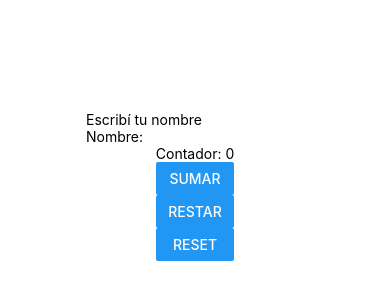
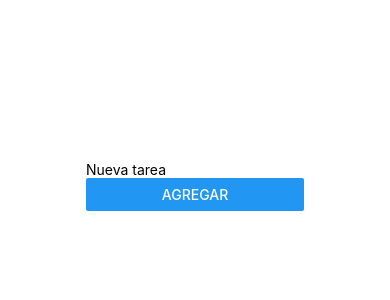
Before and after one commit to eckerdtleonardo1-tech/ExpoApp-actividades, a React Native app: screen / in a window 390 px wide. Shown: the part 236-536 px from the top of the page. Built offline with nearby package versions, Linux system fonts and the light colour scheme.

Commit message:
levante app

```diff
--- a/App.js
+++ b/App.js
@@ -1,16 +1,32 @@
-import { View, Text, TextInput, Button, StyleSheet } from 'react-native';
-import { useState } from 'react';
-import Cont from './components/contador';
-import Nom from './components/imput';
+ import { View, Text, TextInput, Button, StyleSheet } from 'react-native';
+  import { useState } from 'react';
+
+import InputTarea from './componentes/InputTareas';
+import ListaTareas from './componentes/ListaTareas';
 
 export default function App() {
-  return(
+
+
+ const [tareas, setTareas] = useState([]);
+// Función:
+const agregarTarea = (texto) => {
+  setTareas([...tareas, { id: Date.now(), texto }]);
+};
+
+  return (
     <View style={styles.container}>
-      <Nom/>
-      <Cont/>
+
+      <InputTarea onAgregar={agregarTarea} />
+      <ListaTareas tareas={tareas} />
+
+
     </View>
   )
 }
+
+
+
+
 
 const styles = StyleSheet.create({
   container: {
--- /dev/null
+++ b/componentes/InputTareas.js
@@ -0,0 +1,27 @@
+import { useState } from 'react';
+import { View, TextInput, Button } from 'react-native';
+
+
+export default function InputTarea({ onAgregar }) {
+    const [texto, setTexto] = useState('');
+
+
+    return (
+        <View>
+            <TextInput
+                placeholder="Nueva tarea"
+                value={texto}
+                onChangeText={setTexto}
+            />
+
+
+            <Button
+                title="Agregar"
+                onPress={() => {
+                    onAgregar(texto);
+                    setTexto('');
+                }}
+            />
+        </View>
+    );
+}
--- /dev/null
+++ b/componentes/ListaTareas.js
@@ -0,0 +1,13 @@
+import { View } from 'react-native';
+import Tarea from './Tarea';
+
+
+export default function ListaTareas({ tareas }) {
+    return (
+        <View>
+            {tareas.map(t => (
+                <Tarea key={t.id} texto={t.texto} />
+            ))}
+        </View>
+    );
+}
--- /dev/null
+++ b/componentes/Tarea.js
@@ -0,0 +1,6 @@
+import { Text } from 'react-native';
+
+
+export default function Tarea({ texto }) {
+    return <Text>{texto}</Text>;
+}
```
Also changed, not shown: components/tareas.js (added, +62 -0 lines).
